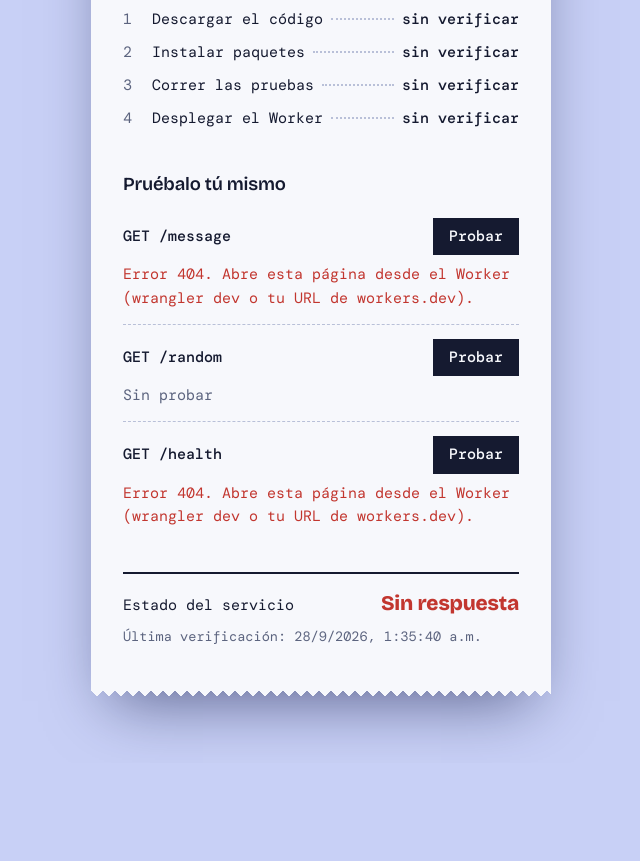
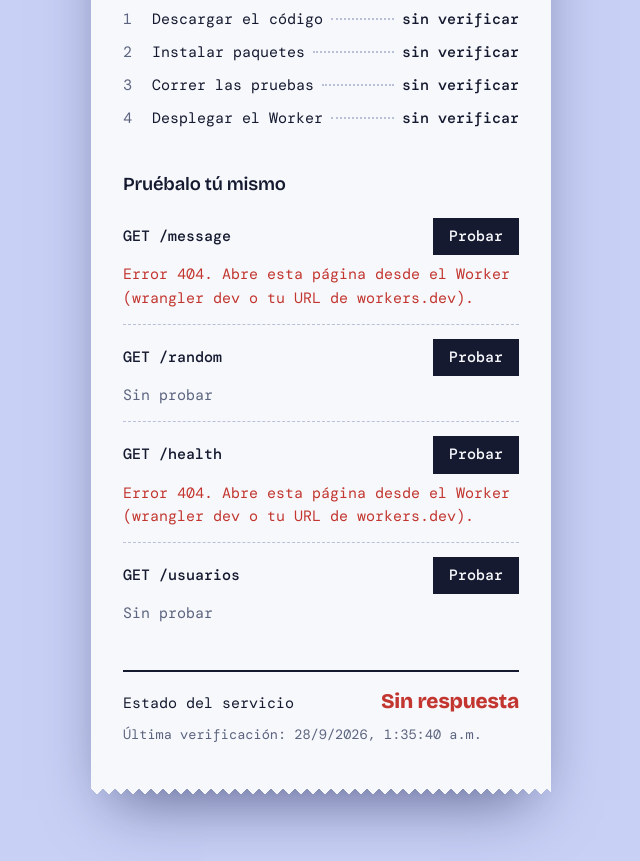
Before and after one commit to diegorosalesro/Integrate_cloudflare_app, a website: page public/index.html in a window 1280 px wide. Shown: the part 403-1264 px from the top of the page, without its empty margins (319-959 px from the left). Before the commit the page ends 1166 px from the top, so only its background shows below. Drawn offline with nearby package versions, Linux system fonts and the light colour scheme; no server answers.

Commit message:
Databse exposed in Index

```diff
--- a/public/index.html
+++ b/public/index.html
@@ -237,6 +237,13 @@
 					</div>
 					<p class="result" aria-live="polite">Sin probar</p>
 				</li>
+				<li class="route">
+   					 <div class="route-head">
+						<code>GET /usuarios</code>
+						<button type="button" data-path="/usuarios">Probar</button>
+					</div>
+					<p class="result" aria-live="polite">Sin probar</p>
+				</li>
 			</ul>
 
 			<div class="total">
```
